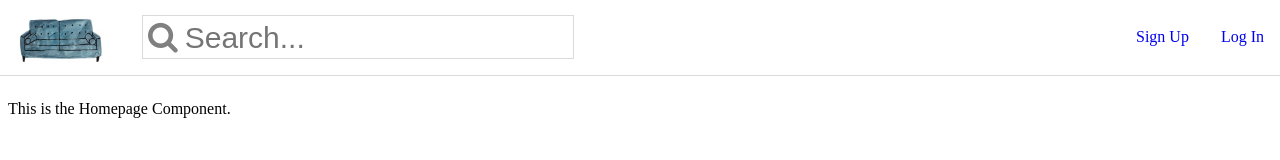
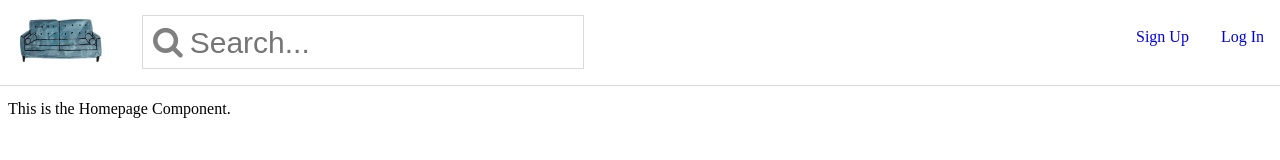
Before and after one commit to aback223/couchsurfer, a React (Create React App) app: page / in a window 1280 px wide. Shown: the top 160 px of the page. Built offline with nearby package versions, Linux system fonts and the light colour scheme.

Commit message:
add padding to search bar and adjust height of navbar

```diff
--- a/src/components/index.css
+++ b/src/components/index.css
@@ -11,7 +11,7 @@
   background-color: ;
   position: fixed;
   width: 100%;
-  height: 75px;
+  height: 85px;
   border-bottom: 1px solid #DADADA;
 }
 
@@ -34,6 +34,7 @@
   border: 1px solid #DADADA;
   margin-top: 15px;
   margin-left: 20px;
+  padding: 5px;
 }
 
 input:focus {
```
